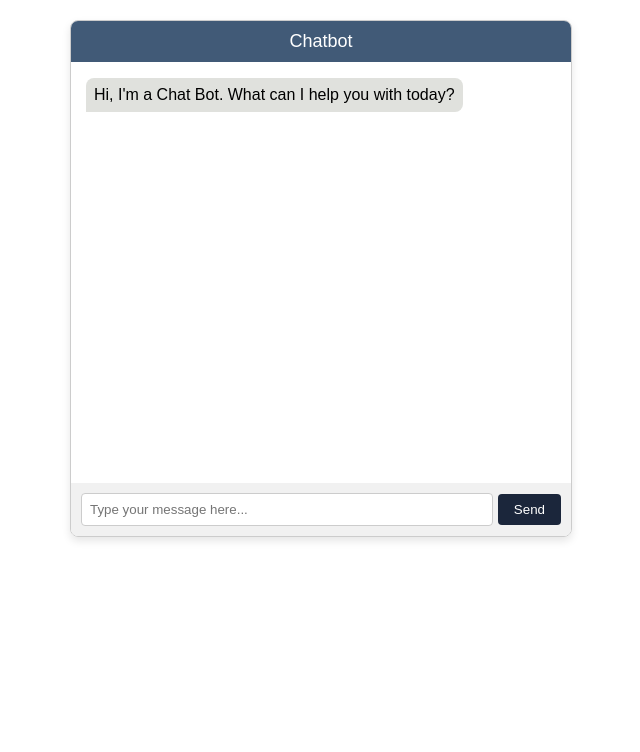
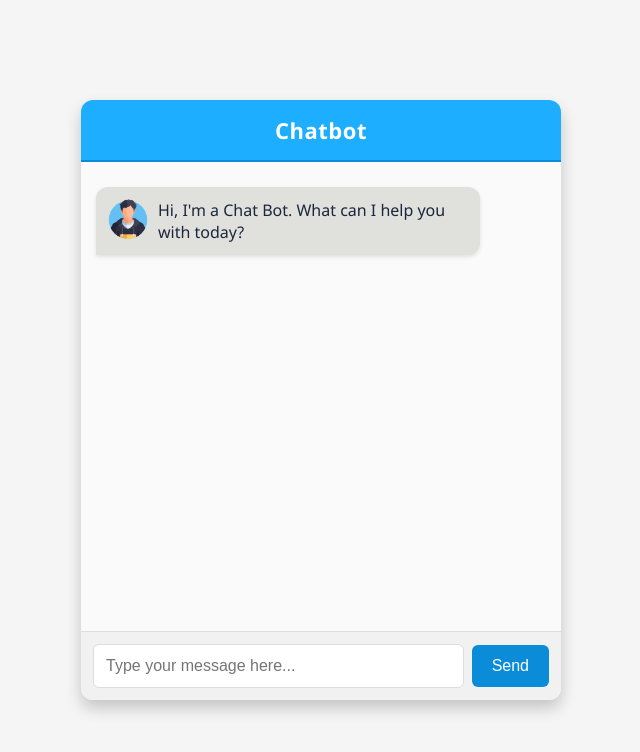
Before and after one commit to mairaj-byteifytech/myMLSBot, a plain HTML site: page frontend/index.html in a window 1280 px wide. Shown: the whole page, without its empty margins (319-959 px from the left). Drawn offline with Linux system fonts and the light colour scheme.

Commit message:
Changes till 23rd August

```diff
--- a/frontend/assets/styles.css
+++ b/frontend/assets/styles.css
@@ -1,85 +1,127 @@
 :root {
-  --main-colour: #415a77;
+  --main-colour: #1daeff;
   --secondary-colour: #e0e1dd;
   --third-colour: #1b263b;
+  --highlight-colour: #0a8cd8;
 }
 
 body {
-  font-family: Arial, sans-serif;
+  font-family: 'Segoe UI', Tahoma, Geneva, Verdana, sans-serif;
+  background-color: #f5f5f5;
   margin: 0;
   padding: 0;
+  display: flex;
+  justify-content: center;
+  align-items: center;
+  height: 100vh;
 }
 
 .chat-container {
-  max-width: 500px;
-  margin: 20px auto;
-  border: 1px solid #ccc;
-  border-radius: 8px;
+  max-width: 480px;
+  width: 100%;
+  height: 600px;
+  display: flex;
+  flex-direction: column;
+  border-radius: 12px;
   overflow: hidden;
-  box-shadow: 0 4px 8px rgba(0, 0, 0, 0.1);
+  box-shadow: 0 8px 16px rgba(0, 0, 0, 0.2);
+  background-color: #fff;
 }
 
 .chat-title {
   background-color: var(--main-colour);
   color: #fff;
-  padding: 10px;
-  font-size: 18px;
+  padding: 15px;
+  font-size: 22px;
   text-align: center;
-  border-bottom: solid #FFF 1px;
+  border-bottom: solid 2px var(--highlight-colour);
+  font-weight: bold;
+  letter-spacing: 0.5px;
 }
 
 .chat-body {
-  height: 400px;
+  flex: 1;
   overflow-y: auto;
-  padding: 10px;
+  padding: 15px;
+  background-color: #fafafa;
+  position: relative;
 }
 
-.user-message, .chatbot-message {
-  margin: 5px;
-  padding: 8px;
-  width: fit-content;
-  max-width: 490px;
+.message {
+  display: flex;
+  align-items: flex-start;
+  margin: 10px 0;
+  padding: 12px;
+  border-radius: 12px;
+  max-width: 80%;
+  position: relative;
+  box-shadow: 0 2px 4px rgba(0, 0, 0, 0.1);
   clear: both;
+}
+
+.avatar {
+  width: 40px;
+  height: 40px;
+  border-radius: 50%;
+  margin-right: 10px;
 }
 
 .user-message {
   background-color: var(--main-colour);
   color: #fff;
-  border-radius: 8px 8px 0 8px;
   float: right;
+  border-radius: 12px 12px 0 12px;
 }
 
 .chatbot-message {
   background-color: var(--secondary-colour);
-  border-radius: 8px 8px 8px 0;
+  color: var(--third-colour);
   float: left;
+  border-radius: 12px 12px 12px 0;
+}
+
+.message-content {
+  max-width: 100%;
 }
 
 .chat-footer {
   display: flex;
   align-items: center;
-  padding: 10px;
+  padding: 12px;
   background-color: #f1f1f1;
+  border-top: solid 1px #ddd;
 }
 
 #user-input {
   flex: 1;
-  padding: 8px;
-  border: 1px solid #ccc;
-  border-radius: 4px;
-  margin-right: 5px;
+  padding: 12px;
+  border: 1px solid #ddd;
+  border-radius: 6px;
+  font-size: 16px;
+  margin-right: 8px;
 }
 
 #send-button {
-  background-color: var(--third-colour);
+  background-color: var(--highlight-colour);
   color: #fff;
-  padding: 8px 16px;
+  padding: 12px 20px;
   border: none;
-  border-radius: 4px;
+  border-radius: 6px;
   cursor: pointer;
+  font-size: 16px;
+  transition: background-color 0.3s ease;
+}
+
+#send-button:hover {
+  background-color: #357ABD;
 }
 
 .typing-indicator {
+  display: flex;
+  align-items: center;
+  padding: 10px;
+  border-radius: 12px;
   background-color: var(--third-colour);
-  color: #FFF;
+  color: #fff;
+  margin-top: 10px; /* Ensures space above the typing indicator */
 }
--- a/frontend/index.html
+++ b/frontend/index.html
@@ -8,7 +8,7 @@
   <meta name="keywords" content="chatbot, chat, bot, openai, api, gpt, express, node, html, css, javascript">
   <title>Chatbot</title>
   <link rel="stylesheet" href="assets/styles.css">
-  <link rel="icon" type="image/x-icon" href="assets/favicon.png"> <!-- Royalty free image -->
+  <link rel="icon" type="image/x-icon" href="assets/favicon.png">
 </head>
 <body>
   <div class="chat-container">
--- a/frontend/script.js
+++ b/frontend/script.js
@@ -6,17 +6,35 @@ let isChatbotTyping = false;
 let typingIntervalId = null;
 let typingIndicatorMessage = 'Typing';
 
+function createMessageElement(message, isUserMessage) {
+    const messageDiv = document.createElement('div');
+    messageDiv.className = isUserMessage ? 'message user-message' : 'message chatbot-message';
+
+    const avatar = document.createElement('img');
+    avatar.src = isUserMessage ? 'assets/user.png' : 'assets/boy.png';
+    avatar.alt = isUserMessage ? 'User Avatar' : 'Chatbot Avatar';
+    avatar.className = isUserMessage ? 'avatar user-avatar' : 'avatar chatbot-avatar';
+
+    const messageContent = document.createElement('div');
+    messageContent.className = 'message-content';
+    messageContent.innerText = message;
+
+    messageDiv.appendChild(avatar);
+    messageDiv.appendChild(messageContent);
+
+    return messageDiv;
+}
+
 function displayUserMessage(message) {
-    const userMessage = document.createElement('div');
-    userMessage.className = 'user-message';
-    userMessage.innerText = message;
+    const userMessage = createMessageElement(message, true);
     chatBody.appendChild(userMessage);
     chatBody.scrollTop = chatBody.scrollHeight;
+    // Display the typing indicator after user's message
+    displayTypingIndicator();
 }
 
 function displayChatbotMessage(message) {
     if (isChatbotTyping) {
-        // Remove the typing indicator when bot responds
         clearInterval(typingIntervalId);
         const typingIndicator = chatBody.querySelector('.typing-indicator');
         if (typingIndicator) {
@@ -25,37 +43,40 @@ function displayChatbotMessage(message) {
         isChatbotTyping = false;
     }
 
-    const chatbotMessage = document.createElement('div');
-    chatbotMessage.className = 'chatbot-message';
-    chatbotMessage.innerText = message;
+    const chatbotMessage = createMessageElement(message, false);
     chatBody.appendChild(chatbotMessage);
     chatBody.scrollTop = chatBody.scrollHeight;
 }
 
 function displayTypingIndicator() {
     if (!isChatbotTyping) {
-        // Create the typing indicator as a chatbot message
         const typingIndicator = document.createElement('div');
-        typingIndicator.className = 'chatbot-message typing-indicator';
-        typingIndicator.innerText = typingIndicatorMessage;
+        typingIndicator.className = 'message chatbot-message typing-indicator';
+
+        const avatar = document.createElement('img');
+        avatar.src = 'assets/boy.png';
+        avatar.alt = 'Chatbot Avatar';
+        avatar.className = 'avatar chatbot-avatar';
+
+        typingIndicator.appendChild(avatar);
+        typingIndicator.appendChild(document.createElement('div')).innerText = typingIndicatorMessage;
+
         chatBody.appendChild(typingIndicator);
         chatBody.scrollTop = chatBody.scrollHeight;
         isChatbotTyping = true;
 
-        // Start the interval to cycle the typing indicator message
         typingIntervalId = setInterval(() => {
             if (typingIndicatorMessage === 'Typing...') {
                 typingIndicatorMessage = 'Typing';
             } else {
                 typingIndicatorMessage += '.';
             }
-        typingIndicator.innerText = typingIndicatorMessage;
+            typingIndicator.children[1].innerText = typingIndicatorMessage;
         }, 400);
     }
 }
 
 async function sendMessage() {
-    // Ignore empty messages
     const message = userInput.value.trim();
     if (message === '') {
         return;
@@ -65,9 +86,6 @@ async function sendMessage() {
     userInput.value = '';
 
     try {
-        // Display the typing indicator while waiting for the OpenAI's response
-        displayTypingIndicator();
-
         const response = await fetch('http://127.0.0.1:3000/message', {
             method: 'POST',
             headers: {
@@ -83,7 +101,12 @@ async function sendMessage() {
 
         const data = await response.json();
         const chatbotResponse = data.message;
+
+        // Wait a bit before displaying the chatbot response
+        setTimeout(() => {
             displayChatbotMessage(chatbotResponse);
+        }, 1000);  // Adjust delay as needed
+
     } catch (error) {
         console.error('Error:', error);
     }
@@ -98,4 +121,4 @@ userInput.addEventListener('keydown', (event) => {
     }
 });
 
-displayChatbotMessage(`Hi, I'm a Chat Bot. What can I help you with today?`);
+displayChatbotMessage("Hi, I'm a Chat Bot. What can I help you with today?");
```
Also changed, not shown: README.md, frontend/assets/boy.png (added), frontend/assets/user.png (added), 1 other file. Lines whose indentation alone changed are shown as unchanged.
